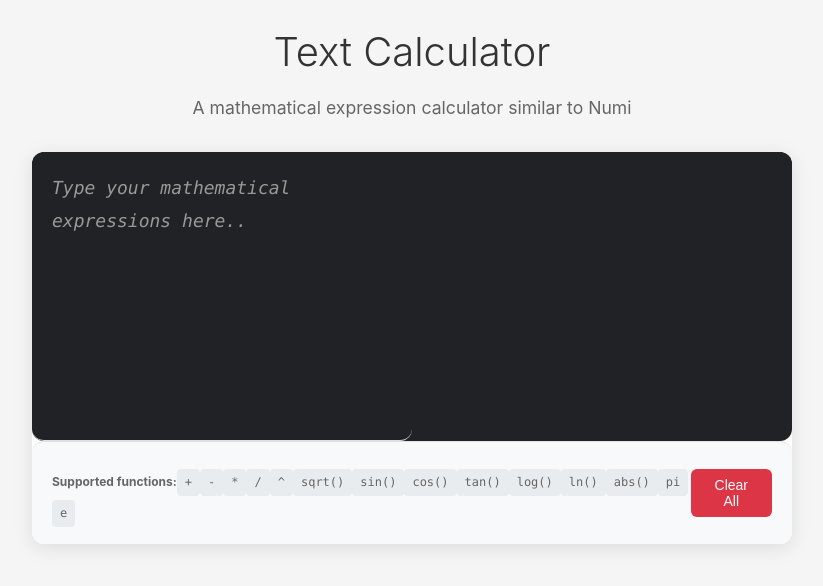
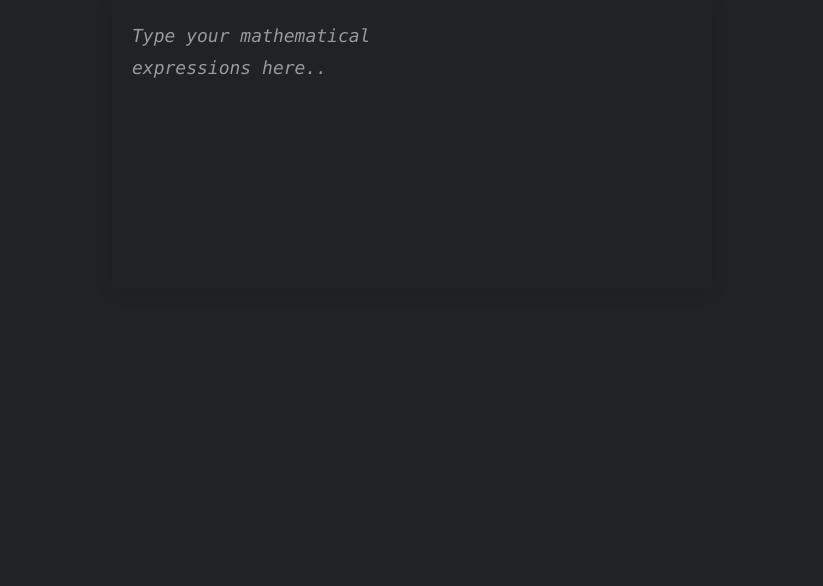
Before and after one commit to ardianto-dispendix/TypeCal, an Angular app: page / in a window 1280 px wide. Shown: the top 586 px of the page, without its empty margins (228-1051 px from the left). Built offline with nearby package versions, Linux system fonts and the light colour scheme.

Commit message:
feat: make the cal like what i want

```diff
--- a/src/app/app.component.ts
+++ b/src/app/app.component.ts
@@ -4,8 +4,6 @@ import { Component } from '@angular/core';
   selector: 'app-root',
   template: `
     <div class="container">
-      <h1>Text Calculator</h1>
-      <p>A mathematical expression calculator similar to Numi</p>
       <app-calculator></app-calculator>
     </div>
   `,
--- a/src/app/calculator/calculator.component.html
+++ b/src/app/calculator/calculator.component.html
@@ -13,33 +13,4 @@
       </div>
       </div>
   </div>
-
-  <div class="toolbar">
-    <div class="help-text">
-      <strong>Supported functions:</strong>
-      <span class="example">+</span>
-      <span class="example">-</span>
-      <span class="example">*</span>
-      <span class="example">/</span>
-      <span class="example">^</span>
-      <span class="example">sqrt()</span>
-      <span class="example">sin()</span>
-      <span class="example">cos()</span>
-      <span class="example">tan()</span>
-      <span class="example">log()</span>
-      <span class="example">ln()</span>
-      <span class="example">abs()</span>
-      <span class="example">pi</span>
-      <span class="example">e</span>
-    </div>
-
-    <div>
-      <button class="btn btn-secondary" (click)="copyResults()" *ngIf="results.length > 0">
-        Copy Results
-      </button>
-      <button class="btn btn-danger" (click)="clearAll()">
-        Clear All
-      </button>
-    </div>
-  </div>
 </div>
--- a/src/app/calculator/calculator.component.scss
+++ b/src/app/calculator/calculator.component.scss
@@ -6,7 +6,7 @@
 }
 
 .calculator-container{
-  background: #fff;
+  background: #212225;
   border-radius: 12px;
   box-shadow: 0 4px 20px rgba(0, 0, 0, 0.1);
 
--- a/src/index.html
+++ b/src/index.html
@@ -3,7 +3,7 @@
 <head>
   <meta charset="utf-8">
   <title>Text Calculator</title>
-  <base href="/">
+  <base href="./">
   <meta name="viewport" content="width=device-width, initial-scale=1">
   <link rel="icon" type="image/x-icon" href="favicon.ico">
 </head>
--- a/src/styles.scss
+++ b/src/styles.scss
@@ -4,20 +4,19 @@
   margin: 0;
   padding: 0;
   box-sizing: border-box;
-  border-radius: 12px;
 }
 
 body {
   font-family: -apple-system, BlinkMacSystemFont, 'Segoe UI', Roboto, Oxygen, Ubuntu, Cantarell, sans-serif;
-  background-color: #f5f5f5;
+  background-color: #212225;
   color: #333;
   line-height: 1.6;
 }
 
 .container {
-  max-width: 800px;
+  max-width: 600px;
+  max-height: 310px;
   margin: 0 auto;
-  padding: 20px;
 }
 
 .calculator-container {
@@ -29,7 +28,7 @@ body {
   display: flex;
   flex-direction: row;
   width: auto;
-  max-height: 60vh;
+  max-height: auto;
   overflow-y: auto;
   align-items: flex-start;
   overscroll-behavior: contain;
@@ -38,7 +37,6 @@ body {
   .input-area {
     padding: 20px;
     background: #212225;
-    border-bottom: 1px solid #e0e0e0;
     width: 50%;
     flex: 1 1 0;
   }
@@ -111,7 +109,6 @@ body {
 .btn {
   padding: 8px 16px;
   border: none;
-  border-radius: 6px;
   background: #007bff;
   color: white;
   cursor: pointer;
@@ -149,7 +146,6 @@ body {
   .example {
     background: #e9ecef;
     padding: 4px 8px;
-    border-radius: 4px;
     font-family: 'Monaco', 'Menlo', 'Consolas', monospace;
     margin: 2px 0;
     display: inline-block;
```
Also changed, not shown: electron/main.js (+20 -11 lines), 1 other file (tests, documents, lock files or other folders).
